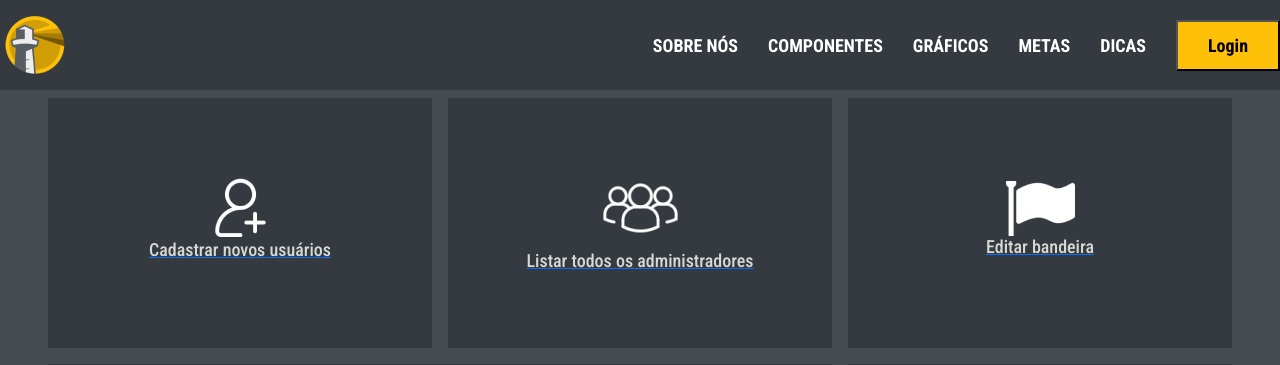
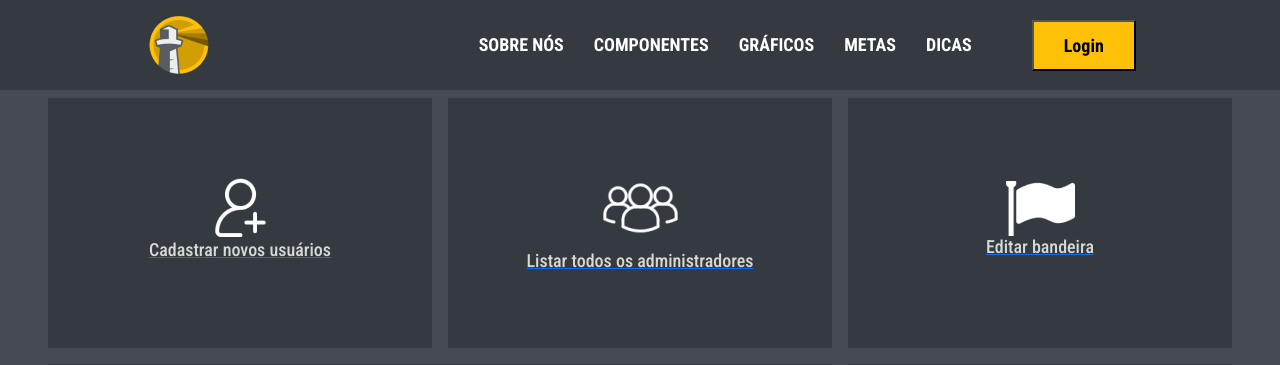
Before and after one commit to Luaanny/pharuspro.py, a Flask app: page / in a window 1280 px wide. Shown: the top 365 px of the page. Run offline with Flask 3, Linux system fonts and the light colour scheme.

Commit message:
resolvendo bugs bizarros do responsivo, adicionando um responsivo para a navbar e adicionando animação nos links

```diff
--- a/static/css/base.css
+++ b/static/css/base.css
@@ -1,3 +1,4 @@
+/* header */
 header {
     height: 90px;
     display: flex;
@@ -5,10 +6,41 @@ header {
     background-color: #343A40;
 }
 
-.org-header {
+.animated-link {
+    position: relative;
+    color: #000;
+    text-decoration: none;
+    padding-bottom: 2px;
+}
+
+.animated-link::after {
+    content: '';
+    position: absolute;
+    width: 0;
+    height: 2px;
+    background-color: #fff;
+    left: 0;
+    bottom: 0;
+    transition: width 0.3s ease;
+}
+
+.animated-link:hover::after {
+    width: 100%;
+}
+
+.navbar-nav {
     display: flex;
-    justify-content: space-between;
+    gap: 30px;
     align-items: center;
+}
+
+.navbar-collapse {
+    flex-grow: 0 !important;
+}
+
+.navbar-toggler, .navbar-toggler-icon {
+    color: #fff !important;
+    background-color: #fff !important;
 }
 
 header a {
@@ -18,12 +50,6 @@ header a {
     text-decoration: none;
     text-transform: uppercase;
     font-weight: bold;
-}
-
-nav {
-    display: flex;
-    gap: 30px;
-    align-items: center;
 }
 
 button {
--- a/templates/404.html
+++ b/templates/404.html
@@ -2,7 +2,7 @@
 {% block title %} error {% endblock %}
 {% block css %}error{% endblock %}
 
-{% block conteudo %}
+{% block main_conteudo %}
 <div class="error-page">
     <h1>404</h1>
     <p>Desculpe, a página que você está procurando não existe.</p>
--- a/templates/base-with-header.html
+++ b/templates/base-with-header.html
@@ -1,11 +1,8 @@
 {% extends 'base.html' %}
 {% block main_conteudo %}
 <header>
-    <div class="org-header w-100">
-        <a class="logo" href="{{ url_for('index') }}">
-            <img src="static/imgs/Projeto_Pharus-removebg-preview 1.png" alt="" />
-        </a>
-        <nav>
+    <!-- <div class="org-header w-100">
+        <nav class="">
             <a href="">Sobre nós</a>
             <a href="{{url_for('componentes')}}">Componentes</a>
             <a href="">Gráficos</a>
@@ -15,7 +12,45 @@
                 <button>Login</button>
             </a>
         </nav>
-    </div>
+    </div> -->
+    <nav class="navbar navbar-expand-lg w-100">
+        <div class="container-fluid justify-content-around">
+            <a class="logo" href="{{ url_for('index') }}">
+                <img src="static/imgs/Projeto_Pharus-removebg-preview 1.png" alt="" />
+            </a>
+            <button class="navbar-toggler" type="button" data-bs-toggle="collapse" data-bs-target="#navbarNav"
+                aria-controls="navbarNav" aria-expanded="false" aria-label="Toggle navigation">
+                <span class="navbar-toggler-icon"></span>
+            </button>
+            <div class="collapse navbar-collapse" id="navbarNav">
+                <ul class="navbar-nav">
+                    <li class="nav-item animated-link">
+                        <a href="">Sobre nós</a>
+                    </li>
+                    <li class="nav-item animated-link">
+                        <a href="{{url_for('componentes')}}">Componentes</a>
+                    </li>
+                    <li class="nav-item animated-link">
+                        <a href="">Gráficos</a>
+                    </li>
+                    <li class="nav-item animated-link">
+                        <a href="">Metas</a>
+                    </li>
+                    <li class="nav-item animated-link">
+                        <a href="{{url_for('dicas')}}">Dicas</a>
+                    </li>
+                    <li class="nav-item animated-link">
+                        <a href="{{url_for('login')}}"></a>
+                    </li>
+                    <li class="nav-item">
+                        <a href="{{url_for('login')}}">
+                            <button>Login</button>
+                        </a>
+                    </li>
+                </ul>
+            </div>
+        </div>
+    </nav>
 </header>
 {% block conteudo %}{% endblock %}
 {% endblock %}
--- a/templates/login.html
+++ b/templates/login.html
@@ -24,7 +24,7 @@
             id="exampleInputPassword1"
           />
         </div>
-        <div class="mb-2">
+        <div class="mb-4">
           <label for="exampleInputPassword1" class="form-label">Email:</label>
           <input
             type="email"
@@ -32,7 +32,8 @@
             id="exampleInputPassword1"
           />
         </div>
-        <button type="submit" class="btn btn-primary w-100">Entrar</button>
+        <span><a href="{{url_for('cadastrar')}}">Não tem conta? Cadastre aqui</a></span>
+        <button type="submit" class="btn btn-primary w-100 mt-4">Entrar</button>
       </form>
     </div>
   </div>
```
